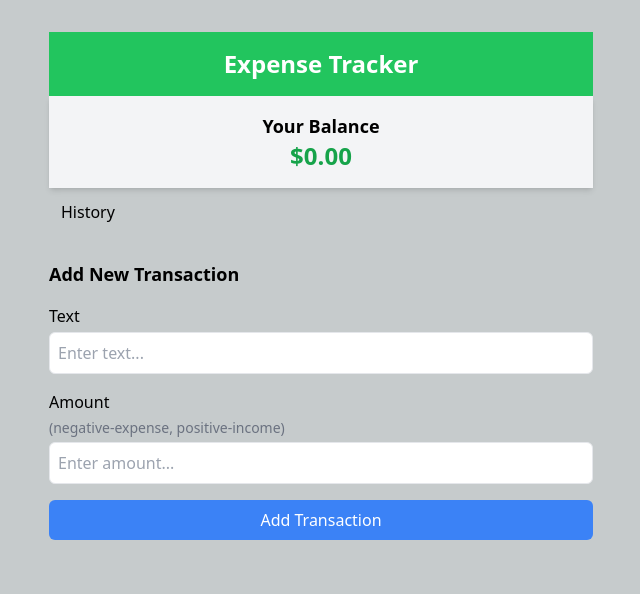
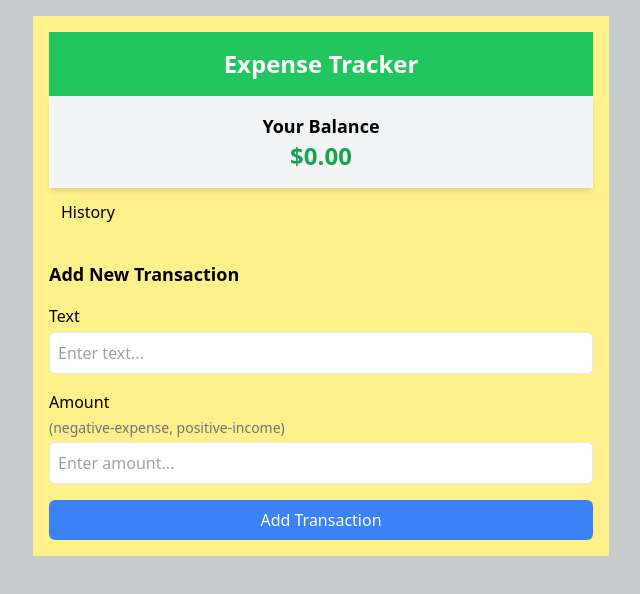
Before and after one commit to Papol14/expense-tracker-react, a React (Vite) app: page / in a window 1280 px wide. Shown: the top 594 px of the page, without its empty margins (319-959 px from the left). Built offline with nearby package versions, Linux system fonts and the light colour scheme.

Commit message:
Added card color

```diff
--- a/src/App.jsx
+++ b/src/App.jsx
@@ -16,7 +16,7 @@ const App = () => {
   };
 
   return (
-    <div className=" max-w-xl mx-auto p-4">
+    <div className="bg-yellow-200 max-w-xl mx-auto p-4">
       <Header />
       <Balance balance={getBalance()} />
       <History transactions={transactions} />
```
